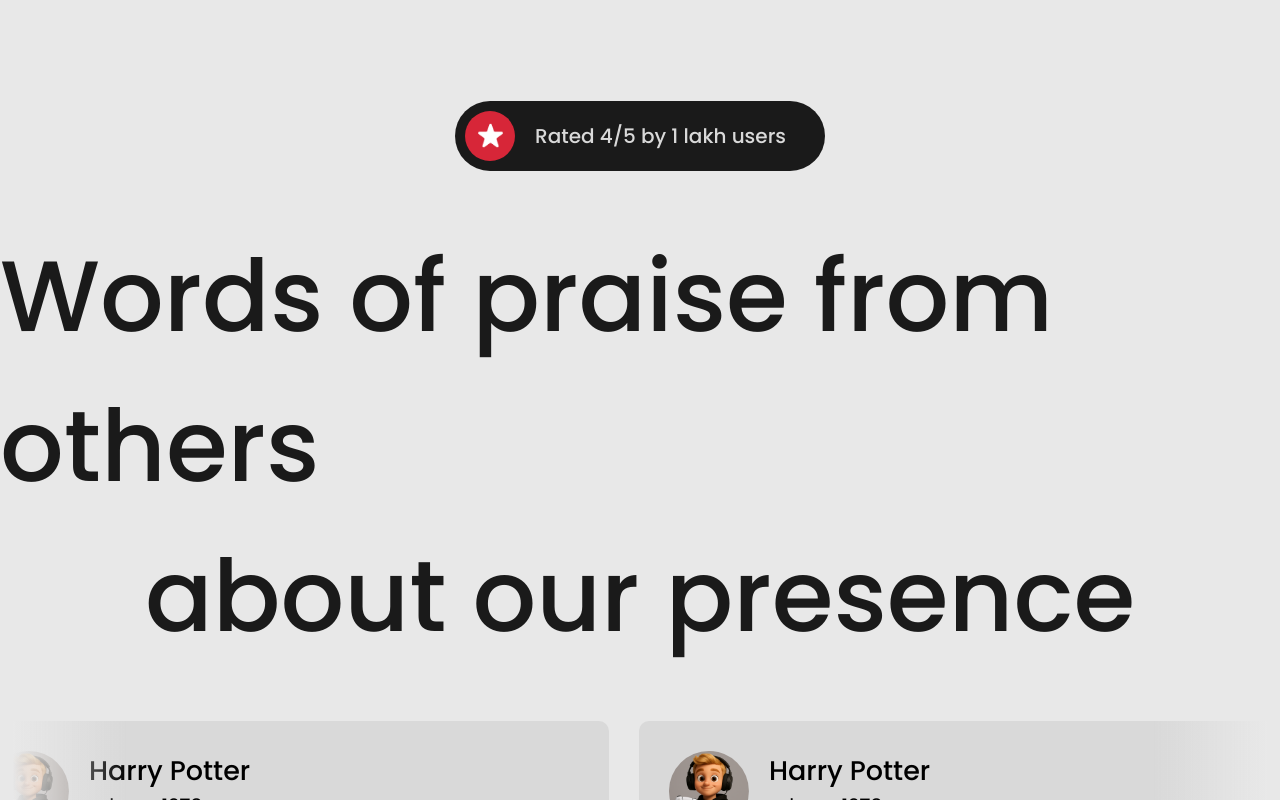
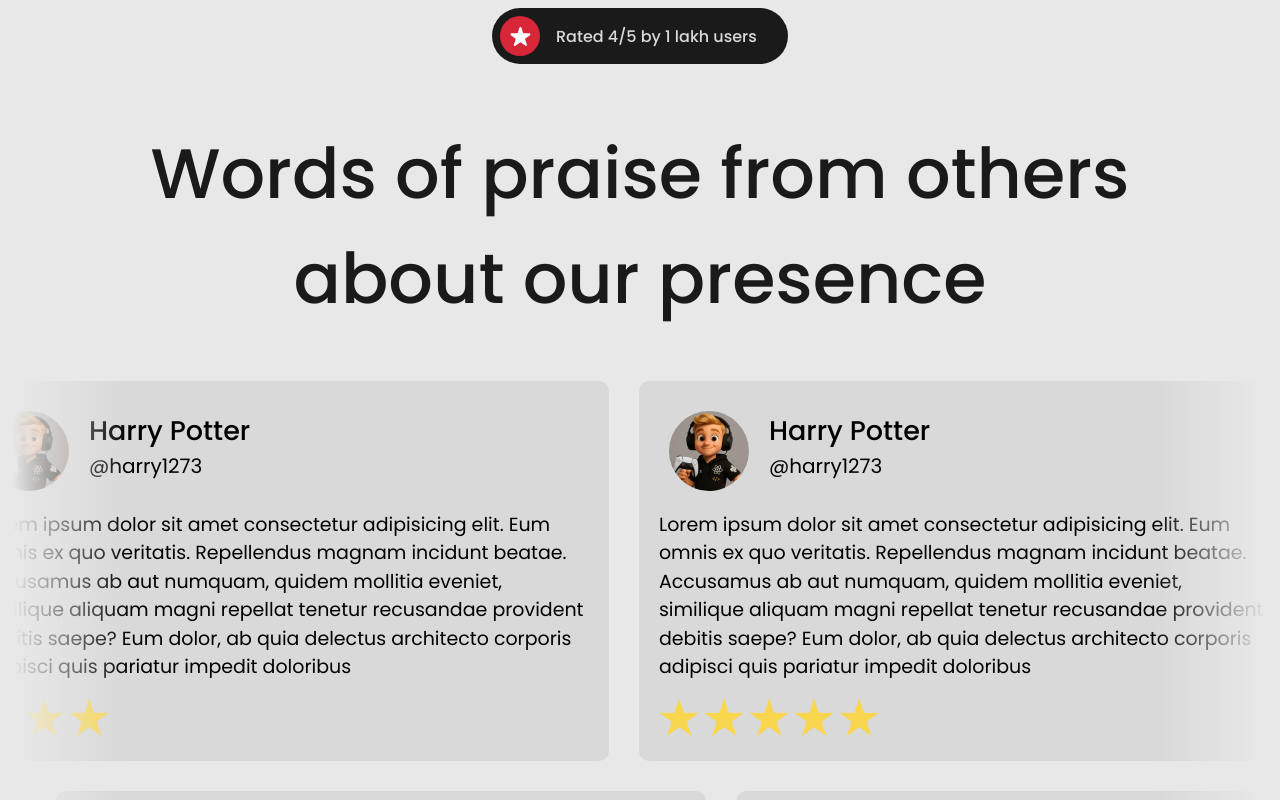
Before and after one commit to kshit273/RoomEase, a React (Vite) app: page / in a window 1280 px wide. Shown: the part 5900-6700 px from the top of the page. Built offline with nearby package versions, Linux system fonts and the light colour scheme; no server answers.

Commit message:
Completed the responsive reviewws section

```diff
--- a/src/components/Data.jsx
+++ b/src/components/Data.jsx
@@ -1,6 +1,14 @@
+import { useMediaQuery } from "react-responsive";
+
 const Data = () => {
+  const isMedScreen = useMediaQuery({ minWidth: 768, maxWidth: 1400 });
+  const isSmallScreen = useMediaQuery({ maxWidth: 767 });
   return (
-    <div className="flex flex-col items-center justify-center">
+    <div
+      className={`flex flex-col items-center justify-center transform ${
+        isMedScreen ? `scale-80` : isSmallScreen ? `scale-40` : `scale-100`
+      }`}
+    >
       <div className="w-[370px] h-[70px] bg-[#1a1a1a] rounded-full flex items-center pl-[10px] relative select-none">
         <div className="h-[50px] w-[50px] rounded-full bg-[#d72638] flex items-center justify-center">
           <div className="h-[25px] w-[25px]">
--- a/src/components/Navbar.jsx
+++ b/src/components/Navbar.jsx
@@ -19,9 +19,9 @@ const Navbar = () => {
   }, []);
   return (
     <header
-      className={`navbar ${scrolled ? "scrolled " : "not-scrolled"} ${
+      className={`navbar ${scrolled ? "scrolled pb-[10px]" : "not-scrolled"} ${
         isSmallScreen
-          ? `py-[30px] px-5 mt-0 `
+          ? `py-[10px] px-5 mt-0 h-[50px]`
           : isMedScreen
           ? `pt-[30px] px-[50px] mt-0 `
           : `py-5 px-5 mt-0 `
@@ -31,7 +31,7 @@ const Navbar = () => {
         <a
           href="#hero"
           className={`logo ${
-            isSmallScreen ? `text-[30px]` : isMedScreen ? `text-[40px]` : ``
+            isSmallScreen ? `text-[25px]` : isMedScreen ? `text-[40px]` : ``
           }`}
         >
           RoomEase
--- a/src/components/ReviewCard.jsx
+++ b/src/components/ReviewCard.jsx
@@ -1,25 +1,65 @@
+import { useMediaQuery } from "react-responsive";
+
 const ReviewCard = ({ card }) => {
+  const isMedScreen = useMediaQuery({ minWidth: 768, maxWidth: 1400 });
+  const isSmallScreen = useMediaQuery({ maxWidth: 767 });
   return (
-    <div className="h-[380px] w-[650px] bg-[#d9d9d9] rounded-[10px] flex-col px-[20px] py-[20px] mb-[10px]">
-      <div className="flex ml-[10px]">
-        <div className="h-[80px] w-[80px] mt-[10px]">
+    <div
+      className={` ${
+        isSmallScreen ? `h-[280px] w-[380px]` : `h-[380px] w-[650px]`
+      } bg-[#d9d9d9] rounded-[10px] flex-col px-[20px] py-[20px] mb-[10px]`}
+    >
+      <div className={`${isSmallScreen ? `ml-0` : `ml-[10px]`} flex `}>
+        <div
+          className={`${
+            isSmallScreen
+              ? `h-[50px] w-[50px] mt-0`
+              : `h-[80px] w-[80px] mt-[10px]`
+          }  `}
+        >
           <img src={card.image} alt={card.user} className="rounded-full" />
         </div>
-        <div className="pl-[20px] mt-[10px]">
-          <div className="text-[27px] font-medium">{card.user}</div>
-          <div className="text-[20px] font-[#626262]">{card.link}</div>
+        <div
+          className={`${
+            isSmallScreen ? `mt-0 pl-[10px]` : `mt-[10px] pl-[20px]`
+          }  `}
+        >
+          <div
+            className={`${
+              isSmallScreen ? `text-[15px]` : `text-[27px]`
+            }  font-medium`}
+          >
+            {card.user}
+          </div>
+          <div
+            className={`${
+              isSmallScreen ? `text-[12px]` : `text-[20px]`
+            } font-[#626262]`}
+          >
+            {card.link}
+          </div>
         </div>
       </div>
-      <div className="mt-[20px] text-[19px]">
+      <div
+        className={`${
+          isSmallScreen ? `mt-[20px] text-[12px]` : `mt-[20px] text-[19px]`
+        } `}
+      >
         <p>{card.review}</p>
       </div>
-      <div className="h-[40px] w-[40px] mt-[15px] flex gap-[5px]">
+      <div
+        className={`${
+          isSmallScreen ? ` h-[20px] w-[20px]` : ` h-[40px] w-[40px]`
+        } mt-[15px] flex gap-[5px]`}
+      >
         {[...Array(card.stars || 1)].map((_, idx) => (
           <img
             key={idx}
             src="./images/yellowstar.png"
             alt="star"
-            className="h-[40px] w-[40px]"
+            className={
+              isSmallScreen ? `h-[20px] w-[20px]` : `h-[40px] w-[40px]`
+            }
           />
         ))}
       </div>
--- a/src/sections/Testimonials.jsx
+++ b/src/sections/Testimonials.jsx
@@ -1,14 +1,32 @@
 import Data from "../components/Data";
 import ReviewCard from "../components/ReviewCard";
 import { testimonials } from "../constants/Abt";
+import { useMediaQuery } from "react-responsive";
 
 const Testimonials = () => {
+  const isMedScreen = useMediaQuery({ minWidth: 768, maxWidth: 1400 });
+  const isSmallScreen = useMediaQuery({ maxWidth: 767 });
   return (
-    <section id="testimonials" className="relative z-2 pt-[100px]">
-      <div className="flex items-center justify-center mt-[150px]">
+    <section
+      id="testimonials"
+      className={`relative z-2 ${isSmallScreen ? `pt-[50px]` : `pt-[100px]`}`}
+    >
+      <div
+        className={`flex items-center justify-center  ${
+          isSmallScreen ? `mt-0` : isMedScreen ? `mt-[50px]` : `mt-[150px]`
+        }`}
+      >
         <Data />
       </div>
-      <div className="flex flex-col items-center justify-center text-[100px] font-medium mt-[50px] text-[#1a1a1a]">
+      <div
+        className={`flex flex-col items-center justify-center ${
+          isMedScreen
+            ? `text-[70px] mt-[50px]`
+            : isSmallScreen
+            ? `text-[25px] mt-0`
+            : `text-[100px] mt-[50px]`
+        }  font-medium  text-[#1a1a1a]`}
+      >
         <div>Words of praise from others</div>
         <div>about our presence</div>
       </div>
@@ -16,15 +34,17 @@ const Testimonials = () => {
         <div
           className="pointer-events-none absolute left-0 top-0 h-full w-32 z-10"
           style={{
-            background:
-              "linear-gradient(to right, #e8e8e8 10%, transparent 100%)",
+            background: `linear-gradient(to right, #e8e8e8 ${
+              isSmallScreen ? `1%` : `10%`
+            }, transparent 100%)`,
           }}
         />
         <div
           className="pointer-events-none absolute right-0 top-0 h-full w-32 z-10"
           style={{
-            background:
-              "linear-gradient(to left, #e8e8e8 10%, transparent 100%)",
+            background: `linear-gradient(to left, #e8e8e8 ${
+              isSmallScreen ? `1%` : `10%`
+            }, transparent 100%)`,
           }}
         />
         <div
@@ -36,6 +56,7 @@ const Testimonials = () => {
           ))}
         </div>
       </div>
+      {isSmallScreen ? null : (
         <div className="relative overflow-x-hidden w-full mt-[20px]">
           <div
             className="pointer-events-none absolute left-0 top-0 h-full w-32 z-10"
@@ -60,6 +81,7 @@ const Testimonials = () => {
             ))}
           </div>
         </div>
+      )}
     </section>
   );
 };
```
Lines whose indentation alone changed are shown as unchanged.
